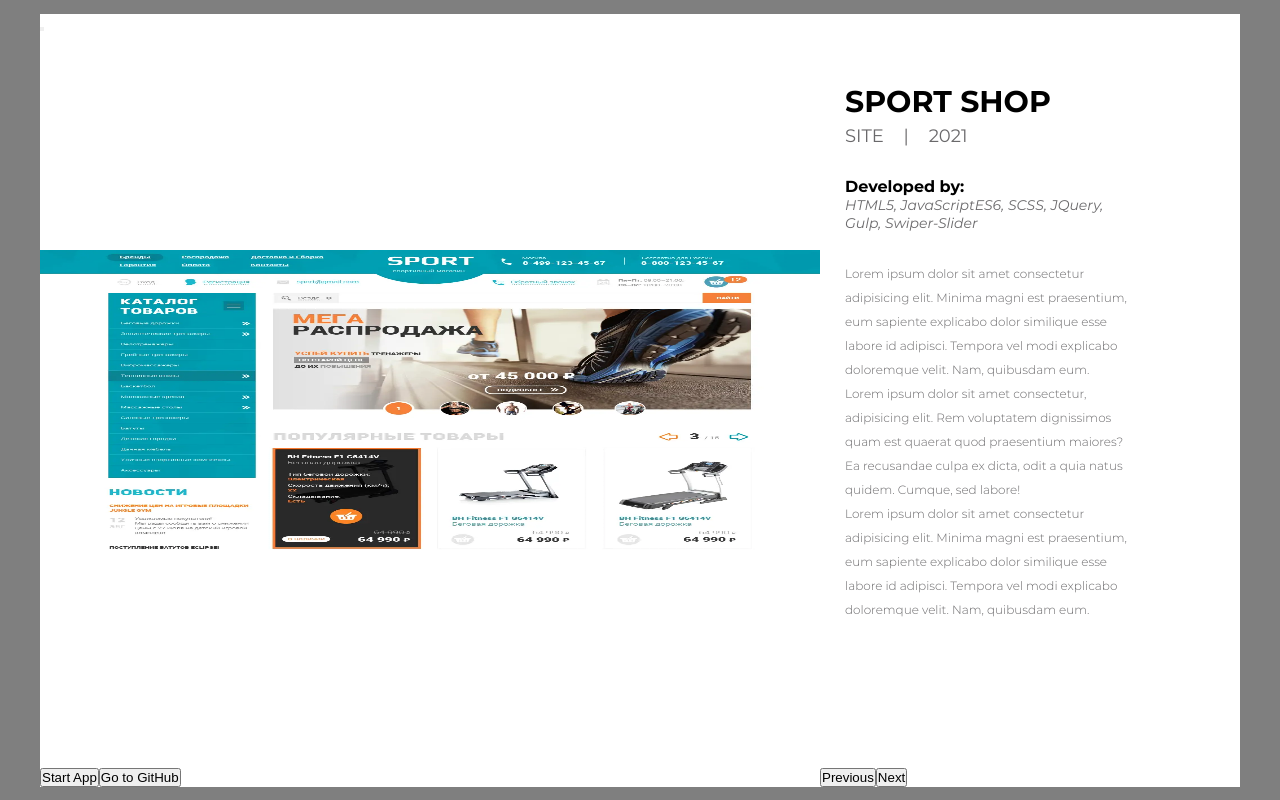
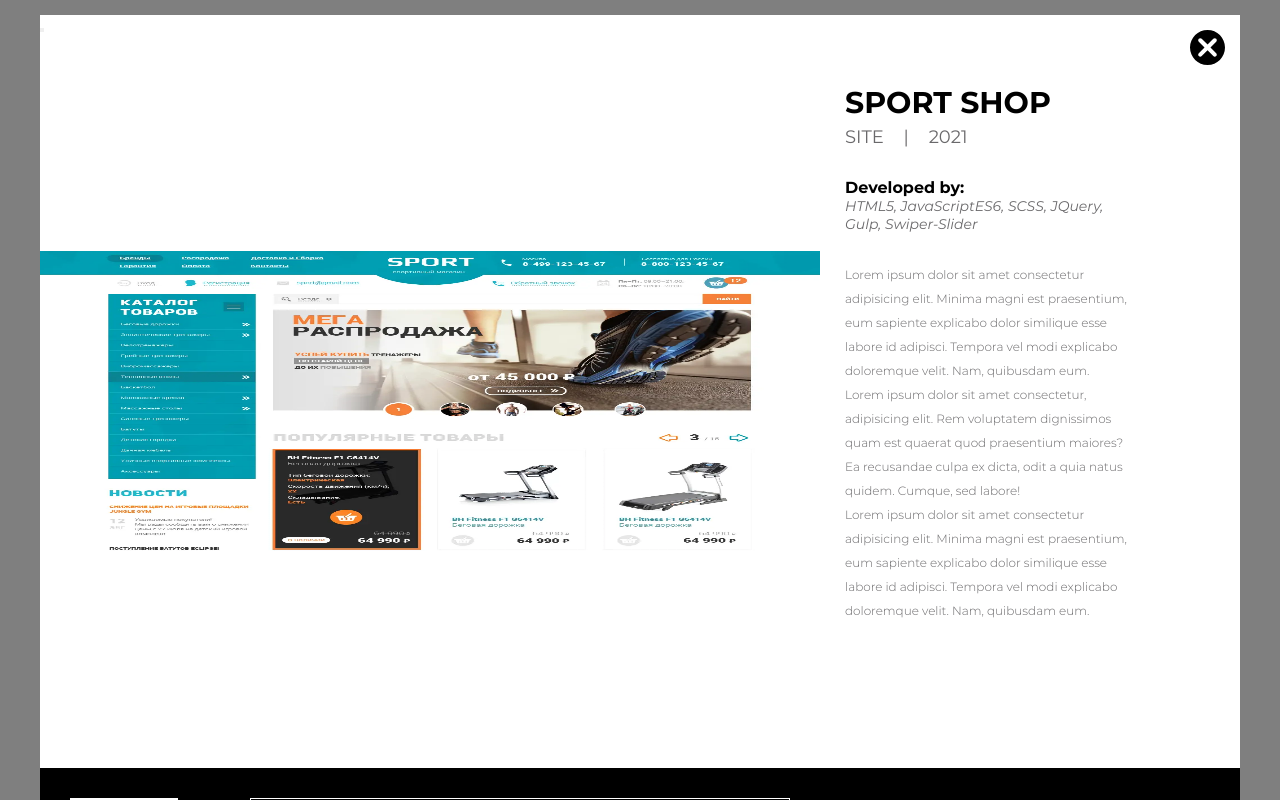
Before and after one commit to NightMareStories/My_Portfolio, a React (Create React App) app: page /portfolio in a window 1280 px wide. Shown: the top 800 px of the page. Built offline with nearby package versions, Linux system fonts and the light colour scheme.

Commit message:
Finished styling the modal window of portfolio.

```diff
--- a/src/components/Modal/ModalPortfolio/ModalPortfolio.js
+++ b/src/components/Modal/ModalPortfolio/ModalPortfolio.js
@@ -6,7 +6,11 @@ function ModalPortfolio() {
     return (
       <div className="modal-portfolio">
         <div className="modal_P modal_P-block">
-          <button className="modal_p-block__close" type="button"></button>
+          <button className="modal_p-block__close" type="button">
+            <picture>
+            <img src="img/close-icon.svg" alt="" className="modal_P-block__close_icon"/>
+            </picture>
+          </button>
           <div className="modal_P-block__content modal_P-content">
             <div className="modal_P-content__preview">
               <picture>
@@ -32,13 +36,25 @@ function ModalPortfolio() {
               </div>
             </div>
             <div className="modal_P-content__footer">
-              <div className="modal_P-content__links">
-                <button>Start App</button>
-                <button>Go to GitHub</button>
+              <div className="modal_P-content__links modal-links">
+                <button className="modal-links__start">Start App</button>
+                {/* <button className="modal-links__git"> */}
+                  <a href="https://github.com/NightMareStories/Sport-shop" className="modal-links__git">https://github.com/NightMareStories/Sport-shop</a>
+                  {/* </button> */}
               </div>
-              <div className="modal_P-content__slides">
-                <button>Previous</button>
-                <button>Next</button>
+              <div className="modal_P-content__slides slides-buttons">
+                <button className="slides-buttons__prev">
+                  <picture>
+                    <img src="img/prev-icon.svg" alt="" className="slides-buttons__prev_icon"/>
+                  </picture>
+                    Prev
+                </button>
+                <button className="slides-buttons__next">
+                  Next
+                <picture>
+                  <img src="img/next-icon.svg" alt="" className="slides-buttons__next_icon"/>
+              </picture>
+              </button>
               </div>
             </div>
           </div>
--- a/src/components/Modal/ModalPortfolio/ModalPortfolio.scss
+++ b/src/components/Modal/ModalPortfolio/ModalPortfolio.scss
@@ -11,20 +11,40 @@
     display: flex;
     width: 100%;
     height: 100%;
-    padding: 0 15px;
+    padding: 15px;
     position: fixed;
     top: 0;
     left: 0;
     z-index: 1000;
     background-color: rgba($color-primary-black, .5);
+    overflow: auto;
 }
 
 .modal_P-block {
+    position: relative;
     width: 100%;
     max-width: 1200px;
     margin: auto;
     // padding: 30px;
-    background-color: #fff;
+    background-color: $color-primary-white;
+    &__close {
+        background: none;
+        border: 0;
+        &_icon {
+            width: 35px;
+            height: 35px;
+            position: absolute;
+            top: 15px;
+            right: 15px;
+            cursor: pointer;
+            transition: all .2s ease;
+            &:hover {
+                width: 40px;
+                height: 40px;
+                transform: rotate(90deg);
+            }
+        }
+    }
 }
 
 .modal_P-content {
@@ -91,8 +111,12 @@
     }
     &__footer {
         display: flex;
-        // justify-content: space-between;
         width: 100%;
+        height: 100%;
+        background-color: $color-primary-black;
+    }
+    &__links, &__slides {
+        padding: 30px;
     }
     &__links {
         width: 65%;
@@ -102,4 +126,76 @@
     }
 }
 
+.modal-links {
+    display: flex;
+    justify-content: space-between;
+    &__start {
+        font-size: 13px;
+        padding: 15px 10px;
+        width: 15%;
+        background-color: $color-primary-white;
+        color: $color-primary-black;
+        border: 3px solid $color-primary-white;
+        font-family: $font-bold;
+        cursor: pointer;
+        text-transform: uppercase;
+        transition: all .3s ease;
+        &:hover {
+            border-color: rgb(9, 231, 9);
+            background-color: rgb(9, 231, 9);
+            color: $color-primary-white;
+            border-radius: 25px;
+        }
+    }
+    &__git {
+        padding: 15px 10px;
+        text-align: center;
+        width: 75%;
+        background-color: $color-primary-black;
+        color: $color-primary-white;
+        border: 1px solid $color-primary-white;
+        transition: all .3s ease;
+        &:hover {
+            background-color: $color-primary-white;
+            color: $color-primary-black;
+        }
+    }
+}
+
+.slides-buttons {
+    display: flex;
+    justify-content: space-between;
+    &__prev, &__next {
+        width: 33.33333%;
+        font-family: $font-regular;
+        font-size: 14px;
+        text-transform: uppercase;
+        color: $color-primary-white;
+        background: none;
+        cursor: pointer;
+        padding: 15px 10px;
+        border-color: $color-primary-white;
+        border-radius: 25px;
+        border: 0;
+        transition: all .4s ease;
+        &:hover {
+            color:black;
+            background-color: $color-primary-white;
+            border-color: $color-primary-white;
+        }
+    }
+    &__prev {
+        &_icon {
+            padding-right: 10px;
+            height: 11px;
+        }
+    }
+    &__next {
+        &_icon {
+            padding-left: 10px;
+            height: 11px;
+        }
+    }
+}
+
 //======================================================
```
Also changed, not shown: public/img/next-icon.svg (added), public/img/prev-icon.svg (added).
